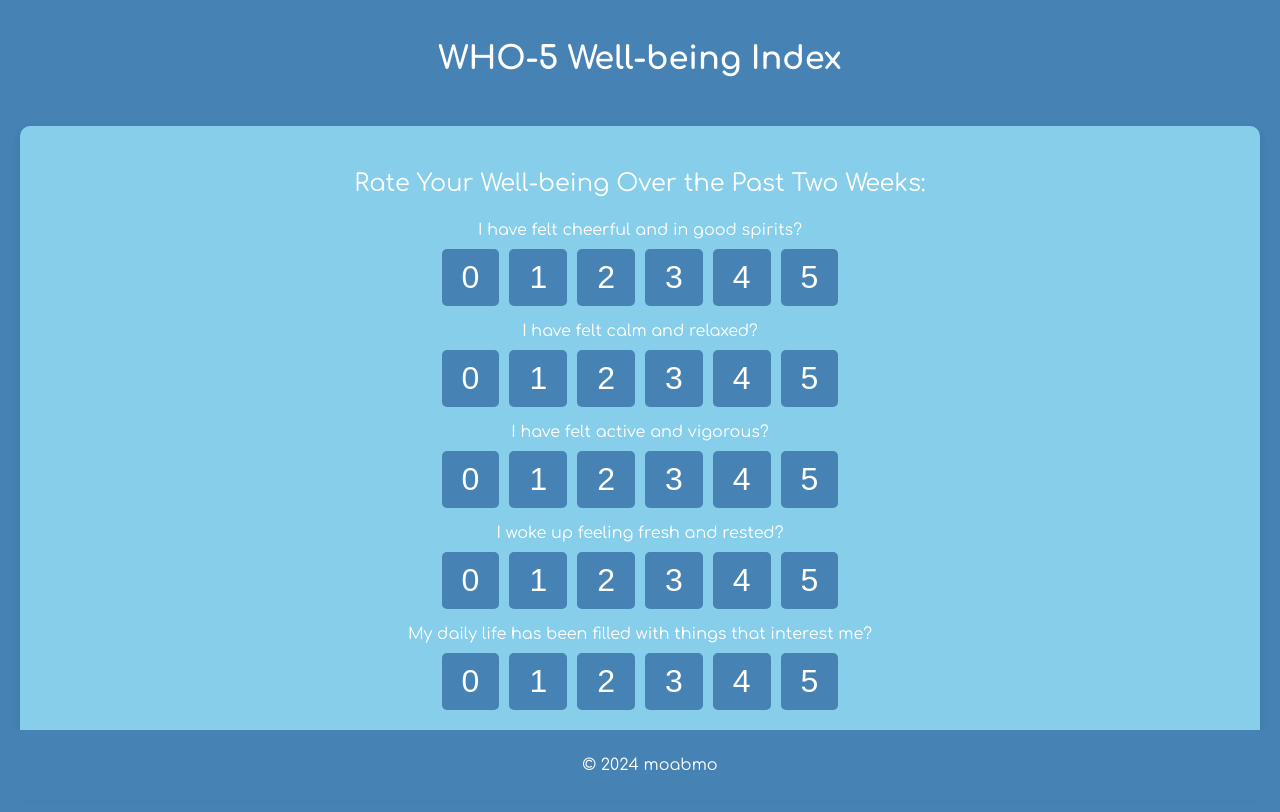
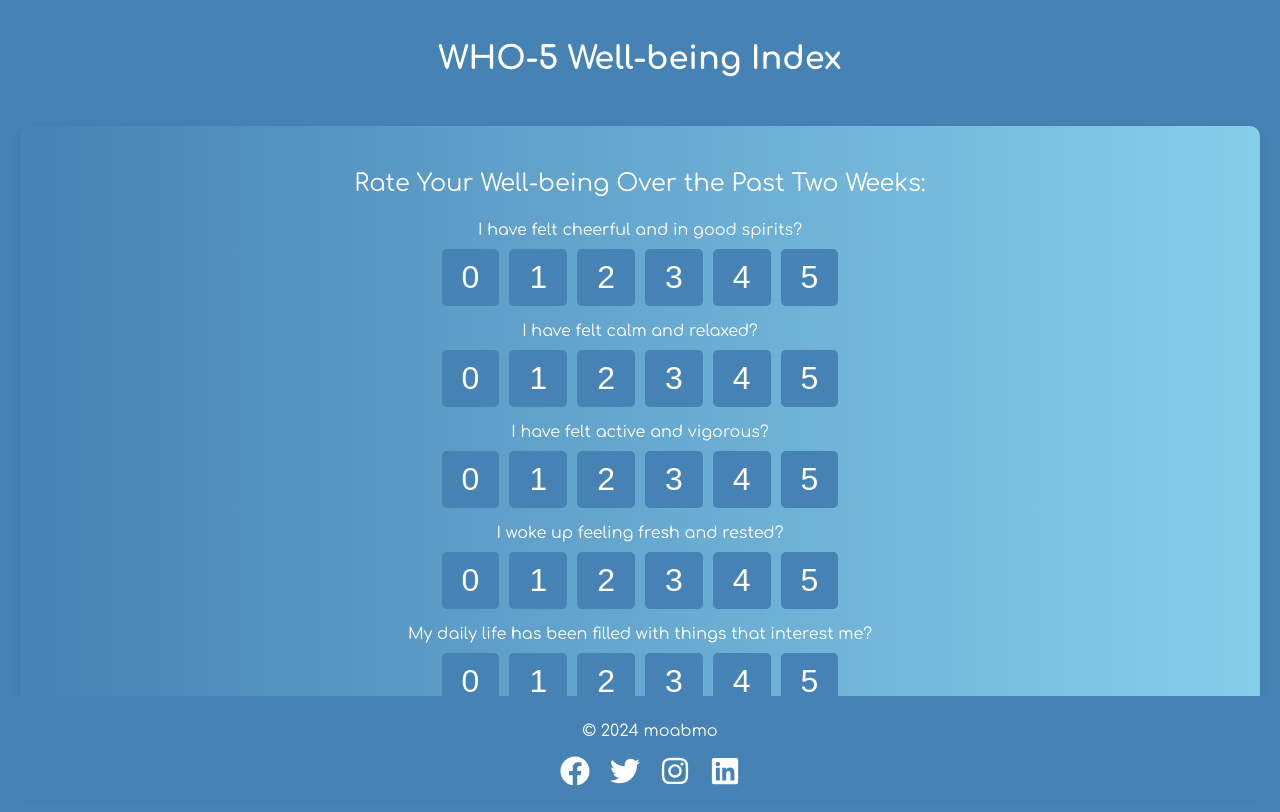
Before and after one commit to moabmo/who5wellbeing, a React (Create React App) app: page / in a window 1280 px wide. Built offline with nearby package versions, Linux system fonts and the light colour scheme.

Commit message:
updated results

```diff
--- a/package.json
+++ b/package.json
@@ -8,7 +8,8 @@
     "@testing-library/user-event": "^13.5.0",
     "react": "^18.3.1",
     "react-dom": "^18.3.1",
-    "react-scripts": "5.0.1",
+    "react-icons": "^5.2.1",
+    "react-scripts": "^5.0.1",
     "web-vitals": "^2.1.4"
   },
   "scripts": {
--- a/src/App.css
+++ b/src/App.css
@@ -5,6 +5,7 @@ body {
   font-family: 'Comfortaa', cursive;
   margin: 0;
   padding: 0;
+  /* font-size: 125%; */
 }
 
 .App {
@@ -22,7 +23,7 @@ body {
 }
 
 .question-container {
-  background-color: #87CEEB;
+  background-image: linear-gradient(to right, #4682B4, #87CEEB); /* Gradient background color */
   padding: 20px;
   border-radius: 10px;
   margin-top: 50px;
@@ -49,6 +50,7 @@ body {
   border-radius: 5px;
   background-color: #4682B4; /* Sky blue */
   color: white;
+  font-size: 200%;
   transition: background-color 0.3s ease;
 }
 
@@ -67,9 +69,10 @@ body {
   border: none;
   cursor: pointer;
   border-radius: 5px;
-  background-color: #00ad65; /* Sky blue */
+  background-image: linear-gradient(45deg, #00ad65, #008040); /* Gradient from light to dark green */
   color: white;
   transition: background-color 0.3s ease;
+  font-size: 120%;
 }
 
 .submit-button:hover {
@@ -77,7 +80,7 @@ body {
 }
 
 .result-container {
-  background-color: #87CEEB;
+  background-image: linear-gradient(to right, #4682B4, #87CEEB); /* Gradient background color */
   padding: 20px;
   border-radius: 10px;
   margin-top: 50px;
@@ -94,7 +97,20 @@ body {
   font-size: 36px;
   font-weight: bold;
   margin-bottom: 20px;
+  display: inline-block;
+  position: relative;
+  width: 1em; /* Width of 1em (equal to font-size) */
+  height: 1em; /* Height of 1em (equal to font-size) */
+  background-image: linear-gradient(45deg, #00ad65, #008040); /* Gradient from light to dark green */
+  width: auto;
+  height: auto;
+  padding: 0.7%;
+  border-radius: 50%;
+  text-align: center; /* Center the text horizontally */
+  line-height: 1em; /* Vertically center the text */
 }
+
+
 
 .explanation {
   margin-top: 20px;
@@ -102,13 +118,14 @@ body {
 
 .restart-button {
   padding: 10px 20px;
-  font-size: 16px;
+  /* font-size: 16px; */
   border: none;
   cursor: pointer;
   border-radius: 5px;
-  background-color: #00ad65; /* Sky blue */
+  background-image: linear-gradient(45deg, #00ad65, #008040); /* Gradient from light to dark green */
   color: white;
   transition: background-color 0.3s ease;
+  font-size: 120%;
 }
 
 .restart-button:hover {
@@ -134,3 +151,24 @@ body {
     transform: translateY(0);
   }
 }
+
+.social-icons a {
+  color: white;
+  margin: 0 10px;
+  transition: color 0.3s;
+}
+
+.social-icons a:hover {
+  color: #87CEEB;
+}
+
+.recommendation-list {
+  display: inline-block; /* Ensure the background matches the text width */
+  background-image: linear-gradient(to right, #4682B4, #4682B4); /* Gradient background color */
+  border-radius: 10px;
+  color: white; /* Set text color to contrast with background */
+  font-weight: bold;
+  /* list-style-type: none; Remove bullet points */
+  padding: 1%;
+  text-align: left;
+}
--- a/src/App.js
+++ b/src/App.js
@@ -1,6 +1,8 @@
 // App.js
 import React, { useState } from 'react';
 import './App.css';
+import { FaFacebook, FaTwitter, FaInstagram, FaLinkedin } from 'react-icons/fa';
+
 
 const questions = [
   "I have felt cheerful and in good spirits?",
@@ -139,9 +141,9 @@ function App() {
             {getExplanation(calculateScore()).message}
             </p>
                <hr/>
-              <ul className="recommendation-list">
+              <p className="recommendation-list">
                 {renderRecommendations(getExplanation(calculateScore()).advice)}
-              </ul>
+              </p>
             </div>
             <button className="restart-button" onClick={restartQuiz}>Restart Quiz</button>
           </div>
@@ -149,6 +151,20 @@ function App() {
       </header>
       <footer className="footer">
         <p>&copy; 2024 moabmo</p>
+        <div className="social-icons">
+          <a href="https://www.facebook.com" target="_blank" rel="noopener noreferrer">
+            <FaFacebook size={30} />
+          </a>
+          <a href="https://www.twitter.com" target="_blank" rel="noopener noreferrer">
+            <FaTwitter size={30} />
+          </a>
+          <a href="https://www.instagram.com" target="_blank" rel="noopener noreferrer">
+            <FaInstagram size={30} />
+          </a>
+          <a href="https://www.linkedin.com" target="_blank" rel="noopener noreferrer">
+            <FaLinkedin size={30} />
+          </a>
+        </div>
       </footer>
     </div>
   );
```
Also changed, not shown: 1 other file (tests, documents, lock files or other folders).
